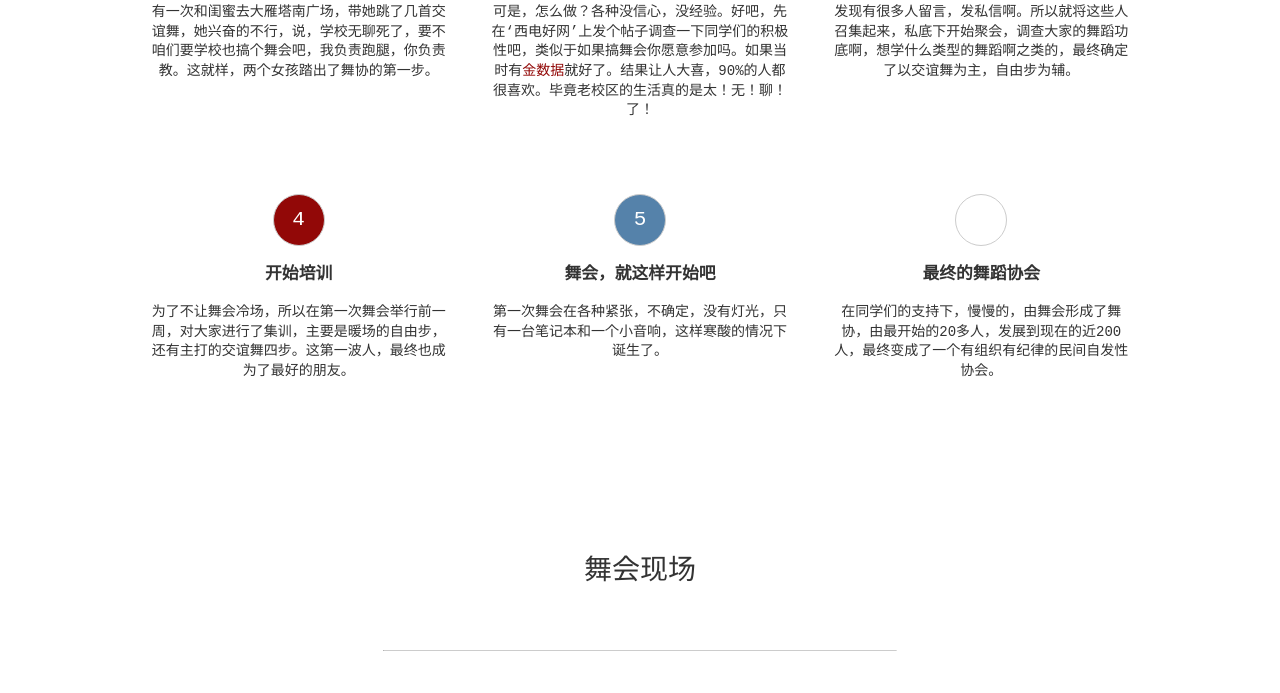
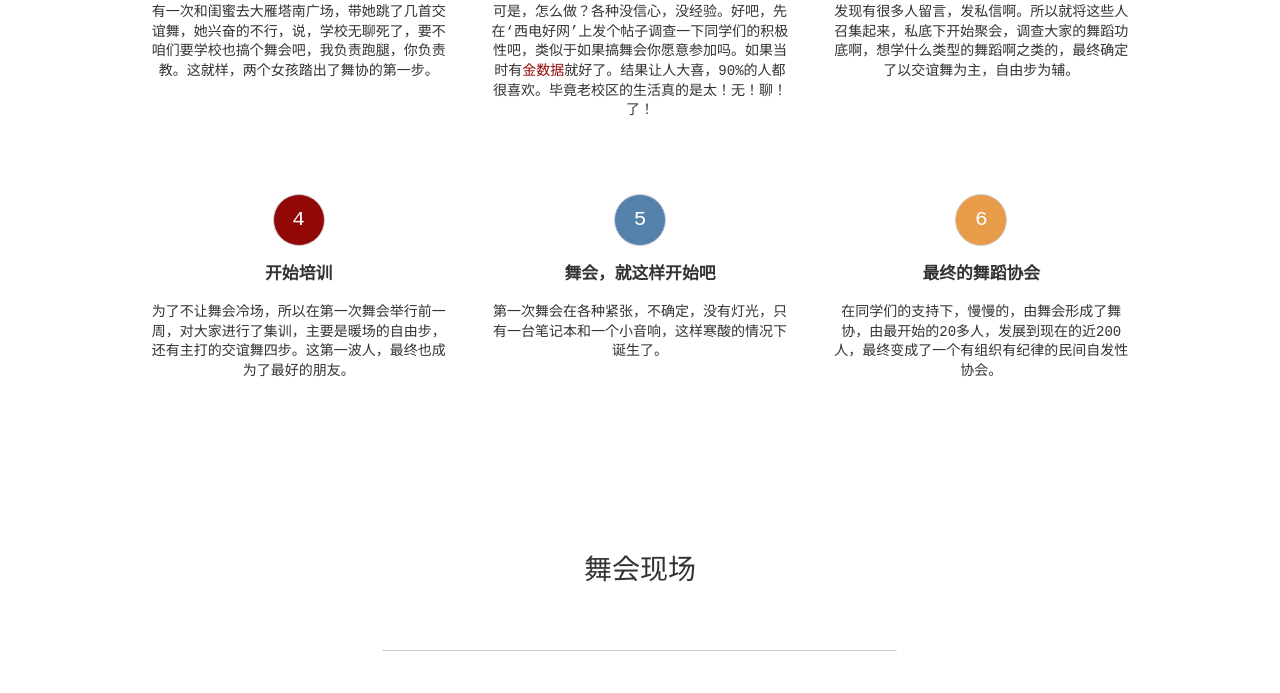
Before and after one commit to sarah-tw/dance-club, a plain HTML site: page index.html in a window 1280 px wide. Shown: the part 978-1671 px from the top of the page. Drawn offline with Linux system fonts and the light colour scheme.

Commit message:
adjust style for steps

```diff
--- a/sass/style.scss
+++ b/sass/style.scss
@@ -216,7 +216,7 @@ header {
 			background-color: $dark-twitter;
 		}
 		&:nth-child(8) .number {
-			background-color: $twitter;
+			background-color: $theme-yellow;
 		}
 		i {
 			display: block;
```
Also changed, not shown: stylesheets/style.css.
